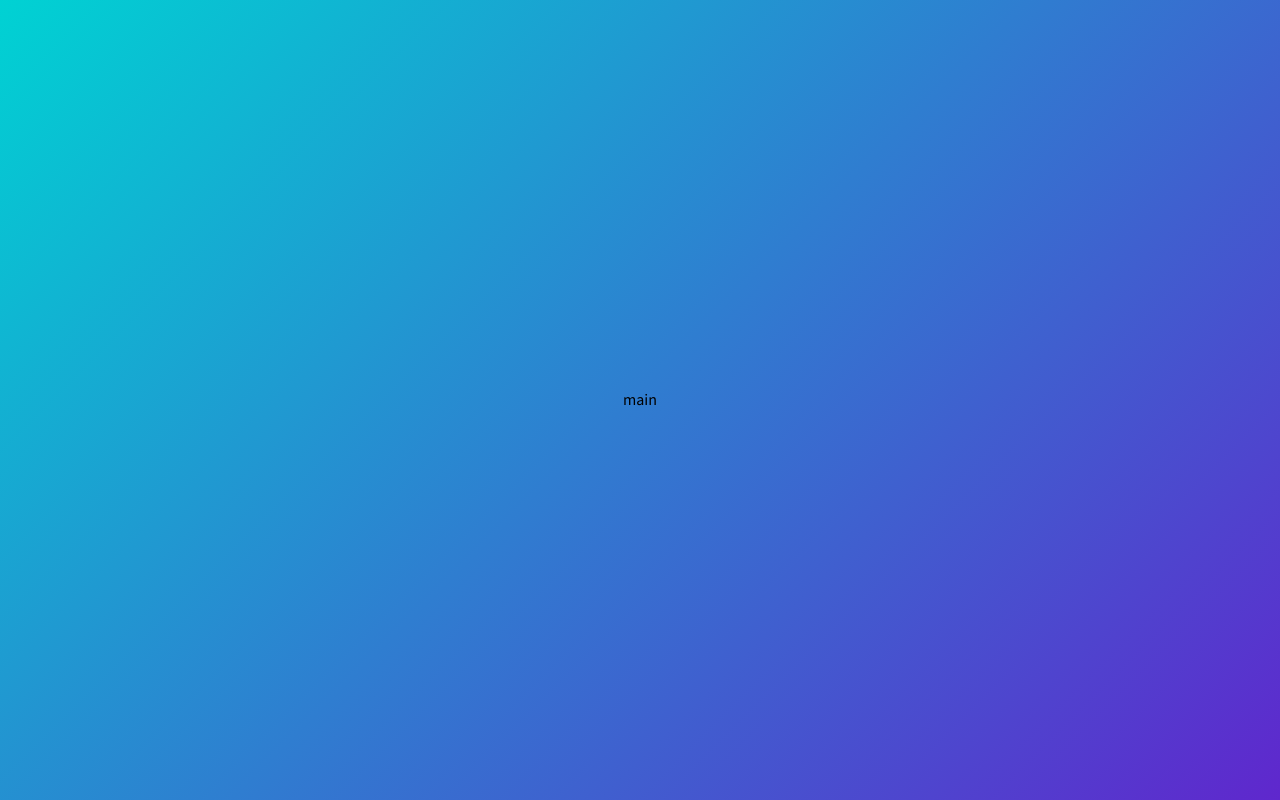
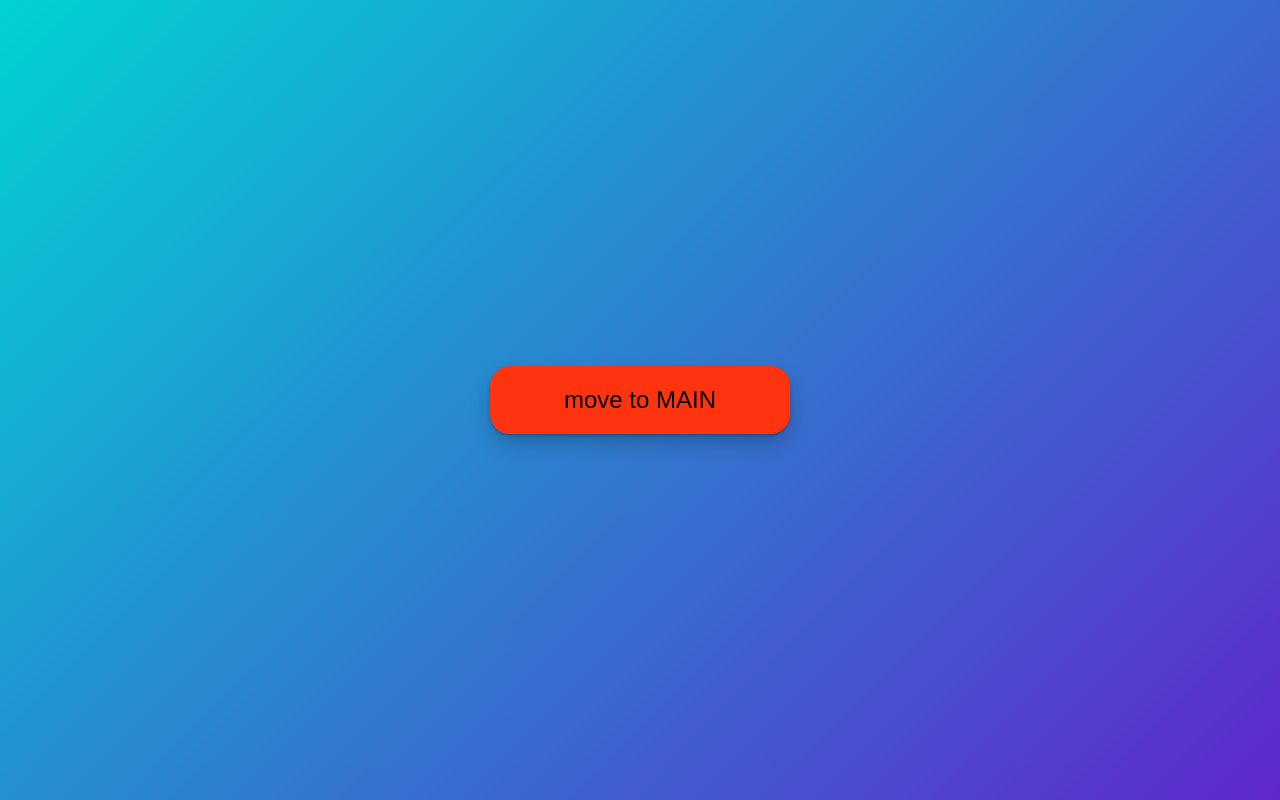
Before and after one commit to gyuranz/front, a React (Create React App) app: page / in a window 1280 px wide. Built offline with nearby package versions, Linux system fonts and the light colour scheme.

Commit message:
if not login go to login page, if login go to main

```diff
--- a/src/Router.tsx
+++ b/src/Router.tsx
@@ -1,17 +1,19 @@
-import { BrowserRouter, Route, Routes } from "react-router-dom";
+import { BrowserRouter, Navigate, Route, Routes } from "react-router-dom";
 import Login from "./components/Login";
 import Signup from "./components/Signup";
 import Main from "./components/Main";
-import PageReturn from "./components/PageReturn";
+import PageRoute from "./components/PageRoute";
 
 function Router() {
     return (
         <BrowserRouter>
             <Routes>
-                <Route path="auth/login" element={<Login />} />
-                <Route path="auth/signup" element={<Signup />} />
+                <Route path="auth">
+                    <Route path="login" element={<Login />} />
+                    <Route path="signup" element={<Signup />} />
+                </Route>
                 <Route path="/:uid" element={<Main />} />
-                <Route path="/" element={<PageReturn />} />
+                <Route path="/*" element={<PageRoute />} />
             </Routes>
         </BrowserRouter>
     );
--- a/src/components/Main.tsx
+++ b/src/components/Main.tsx
@@ -8,10 +8,10 @@ import {
     faVolumeXmark,
 } from "@fortawesome/free-solid-svg-icons";
 import { FontAwesomeIcon } from "@fortawesome/react-fontawesome";
-import { useRecoilState, useRecoilValue } from "recoil";
-import { AuthAtom, AuthLogin, MicCondition, VolumeContidion } from "../atoms";
+import { useRecoilState } from "recoil";
+import { MicCondition, VolumeContidion } from "../atoms";
 import { useEffect, useState } from "react";
-import { useParams } from "react-router-dom";
+import { useNavigate } from "react-router-dom";
 
 const BaseContainer = styled.div`
     /* ${containerStyle} */
@@ -56,10 +56,9 @@ function Main() {
 
     // const authFunc = useRecoilValue(AuthAtom);
     // console.log(authFunc);
-    const userState = useRecoilValue(AuthLogin);
-    // console.log(userState);
+    // const { uid } = useParams();
 
-    // const { uid } = useParams();
+    const navigate = useNavigate();
     const [isLoading, setIsLoading] = useState(false);
     const [loadedUsers, setLoadedUsers] = useState([]);
     const storedData = JSON.parse(localStorage.getItem("userData") as string);
@@ -68,10 +67,9 @@ function Main() {
     useEffect(() => {
         const sendRequest = async () => {
             try {
+                if (storedData) {
                     const response = await fetch(
-                    `http://localhost:8080/${
-                        storedData.userId ? storedData.userId : userState.userId
-                    }`,
+                        `http://localhost:8080/${storedData.userId}`,
                         {
                             method: "GET",
                             headers: {
@@ -86,10 +84,12 @@ function Main() {
                     if (!response.ok) {
                         throw new Error(responseData.message);
                     }
-                // console.log(responseData.user);
 
                     setLoadedUsers(responseData.user.user_joined_room_list);
                     // console.log(loadedUsers);
+                } else {
+                    navigate("/auth/login");
+                }
             } catch (err) {
                 console.log(err);
             }
@@ -101,7 +101,7 @@ function Main() {
         <>
             <BaseContainer>
                 <MainContainer>
-                    <h1>{storedData.userNickname}</h1>
+                    <h1>{storedData && storedData.userNickname}</h1>
                     <IOButton onClick={volumeControl}>
                         {volume ? (
                             <FontAwesomeIcon icon={faVolumeHigh} />
--- a/src/components/PageReturn.tsx
+++ /dev/null
@@ -1,10 +0,0 @@
-import React from "react";
-
-const PageReturn = () => {
-    const storedData = JSON.parse(localStorage.getItem("userData") as string);
-    console.log(storedData);
-
-    return <h1>main</h1>;
-};
-
-export default PageReturn;
--- /dev/null
+++ b/src/components/PageRoute.tsx
@@ -0,0 +1,26 @@
+import { motion } from "framer-motion";
+import React from "react";
+import { styled } from "styled-components";
+import { buttonStyle, reverseColor } from "./Styles";
+import { useNavigate } from "react-router-dom";
+
+const MainButton = styled(motion.button)`
+    ${buttonStyle}
+    ${reverseColor}
+    width: 300px;
+`;
+
+function PageRoute() {
+    const navigate = useNavigate();
+    const storedData = JSON.parse(localStorage.getItem("userData") as string);
+    console.log(storedData);
+
+    const goToMain = () => {
+        storedData
+            ? navigate(`/${storedData.userId}`)
+            : navigate("/auth/login");
+    };
+    return <MainButton onClick={goToMain}> move to MAIN</MainButton>;
+}
+
+export default PageRoute;
--- a/src/components/Styles.tsx
+++ b/src/components/Styles.tsx
@@ -21,3 +21,7 @@ export const containerStyle = css`
 export const mainBgColor = css`
     background-color: #00d2d3;
 `;
+
+export const reverseColor = css`
+    background-color: #fe3411;
+`;
```
Lines whose indentation alone changed are shown as unchanged.
